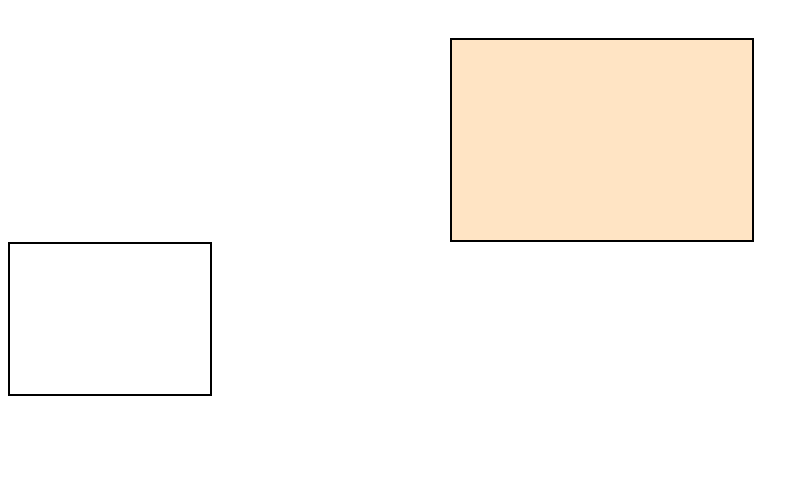
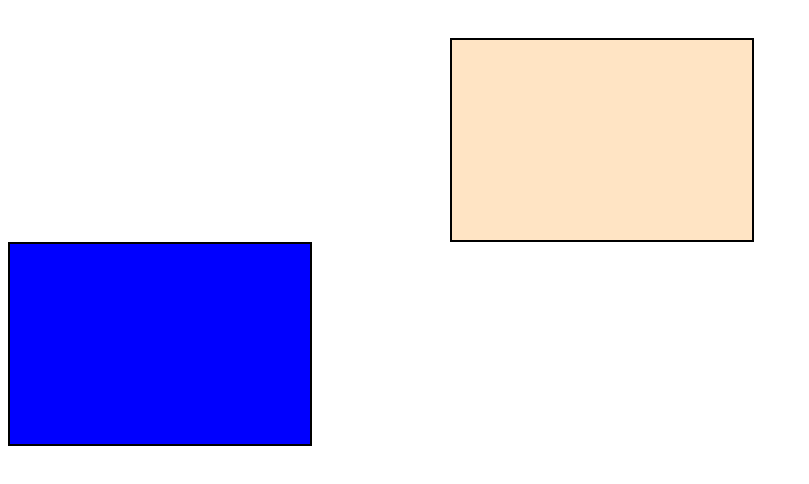
Before and after one commit to Tebha/TII_P1, a plain HTML site: page index.html in a window 1280 px wide. Shown: the whole page, without its empty margins (0-809 px from the left). Drawn offline with Linux system fonts and the light colour scheme.

Commit message:
Version correcta de rama_noe

```diff
--- a/css/style.css
+++ b/css/style.css
@@ -8,7 +8,8 @@
     background-color: bisque;
 }
 .clase2{
-    width: 200px;
-    height: 150px;
+    width: 300px;
+    height: 200px;
     border: 2px solid black;
+    background-color: blue;
 }
```
